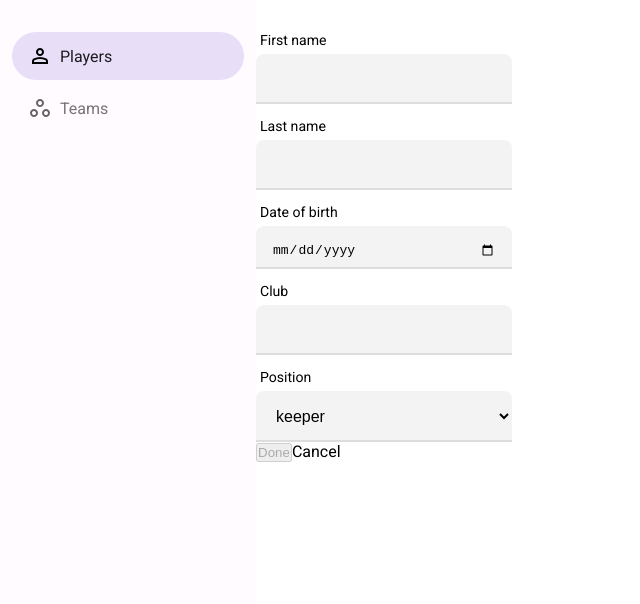
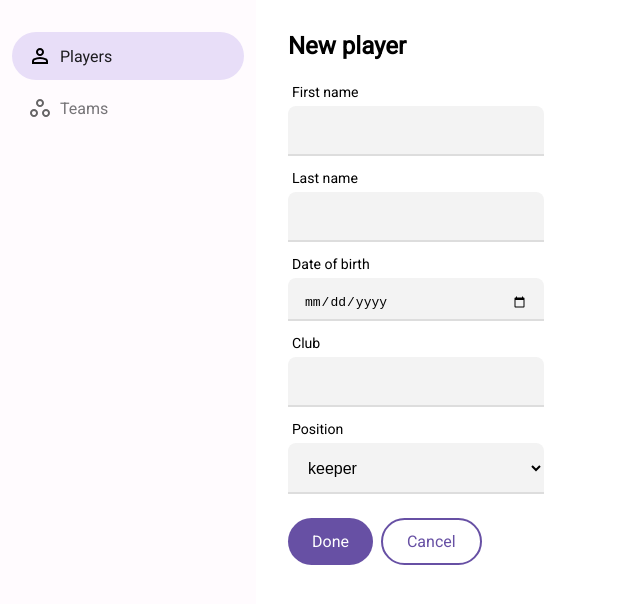
Before and after one commit to bk20dev/championships, an Angular app: page /players/new in a window 1280 px wide. Shown: the top 604 px of the page, without its empty margins (0-640 px from the left). Built offline with nearby package versions, Linux system fonts and the light colour scheme.

Commit message:
Style new-player form component

```diff
--- a/src/app/players/new-player-form/new-player-form.component.html
+++ b/src/app/players/new-player-form/new-player-form.component.html
@@ -1,3 +1,13 @@
-<app-player-form (playerChange)="onPlayerChange($event)"></app-player-form>
-<button [disabled]="!isValid" (click)="createPlayer()">Done</button>
-<a routerLink="..">Cancel</a>
+<section class="container">
+  <h1>New player</h1>
+  <app-player-form (playerChange)="onPlayerChange($event)"></app-player-form>
+  <div class="actions">
+    <button class="button" [disabled]="!isValid" (click)="createPlayer()">
+      <span class="button__label">Done</span>
+    </button>
+    <p class="button button--outlined">
+      <span class="button__label">Cancel</span>
+      <a routerLink=".." class="button__link"></a>
+    </p>
+  </div>
+</section>
--- a/src/app/players/new-player-form/new-player-form.component.scss
+++ b/src/app/players/new-player-form/new-player-form.component.scss
@@ -0,0 +1,17 @@
+.container {
+  padding: 0 32px;
+
+  h1 {
+    margin-bottom: 24px;
+  }
+}
+
+.actions {
+  padding: 24px 0;
+  display: flex;
+  gap: 8px;
+}
+
+.button {
+  padding-left: 24px;
+}
--- a/src/common.scss
+++ b/src/common.scss
@@ -8,12 +8,14 @@
   display: flex;
   width: max-content;
   align-items: center;
-  background: color.$primary;
+  background-color: color.$primary;
   color: color.$on-primary;
   cursor: pointer;
+  border: none;
+  font: inherit;
 
   &:hover {
-    background: color.$primary-variant;
+    background-color: color.$primary-variant;
   }
 
   &__icon {
@@ -23,10 +25,6 @@
     filter: invert(1);
   }
 
-  &__label {
-
-  }
-
   &__link {
     position: absolute;
     width: 100%;
@@ -34,4 +32,14 @@
     top: 0;
     left: 0;
   }
+
+  &--outlined {
+    background-color: transparent;
+    color: color.$primary;
+    border: 2px solid color.$primary;
+
+    &:hover {
+      background-color: color.$secondary-container;
+    }
+  }
 }
```
